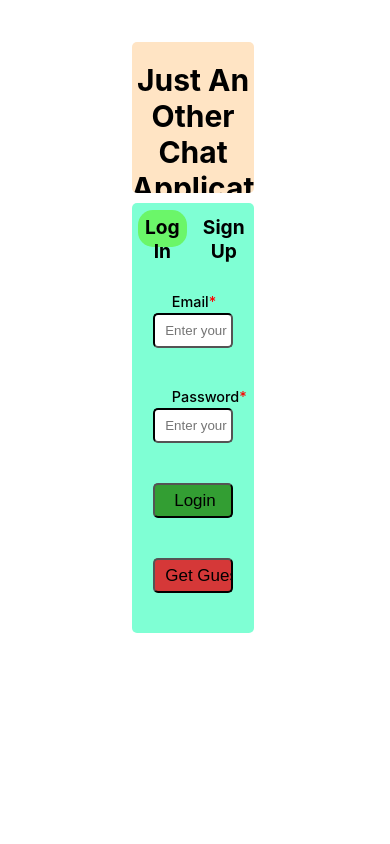
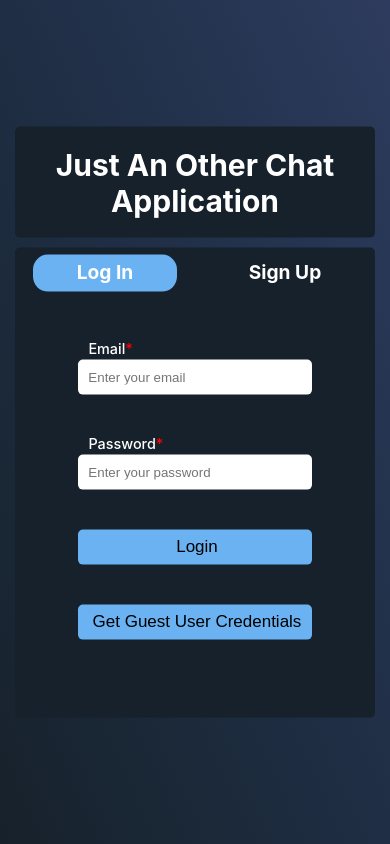
Before and after one commit to akshaiathota/chat-app, a React (Create React App) app in the folder client/: page / in a window 390 px wide. Built offline with nearby package versions, Linux system fonts and the light colour scheme.

Commit message:
made login page responsive

```diff
--- a/client/src/Pages/Authentication/Authentication.css
+++ b/client/src/Pages/Authentication/Authentication.css
@@ -1,42 +1,51 @@
-.authentication{
-    width: 35vw;
-    height:70vh;
+.login-signup-page {
+    width: 100vw;
+    height: 100vh;
+    background-image: linear-gradient(to right top, #17212b, #1a2837, #1f2e44, #253551, #2e3b5e);
+}
+
+.authentication {
+    width: 500px;
+    height: 70vh;
     display: flex;
     flex-direction: column;
-    margin-left:32vw;
-    margin-top:5vh;
+    position: absolute;
+    left: 50%;
+    top: 50%;
+    transform: translate(-50%, -50%);
 }
 
-.authentication .a-title{
+.authentication .a-title {
     width: 90%;
     margin-bottom: 10px;
     margin-left: 5%;
     border-radius: 5px;
     overflow: hidden;
-    background-color: bisque;
+    background-color: #17212B;
 }
 
-.a-title h1{
+.a-title h1 {
     font-size: 30px;
-    color:black;
+    color: black;
     text-align: center;
+    color: white;
 }
 
-.authentication .a-body{
+.authentication .a-body {
     width: 90%;
     height: 80%;
     margin-left: 5%;
     border-radius: 5px;
-    background-color: aquamarine;
+    background-color: #17212B;
 }
 
-.a-body .a-headers{
+.a-body .a-headers {
     width: 100%;
     height: 40px;
     margin-top: 5px;
 }
 
-.a-headers ul{
+.a-headers ul {
     width: 100%;
     height: 100%;
     margin: 0px;
@@ -48,7 +57,7 @@
     align-items: center;
 }
 
-.a-headers ul li{
+.a-headers ul li {
     width: 40%;
     height: 80%;
     border-radius: 15px;
@@ -58,23 +67,32 @@
     font-weight: 700;
     font-size: 1.2rem;
     cursor: pointer;
+    color: white;
+    /* background-color: #6ab2f2; */
 }
 
-.a-logInAndSignUp{
-   width: 90%;
-   height: 80%;
-   margin-top: 5px;
-   margin-left: 5%;
+.a-logInAndSignUp {
+    width: 90%;
+    height: 80%;
+    margin-top: 5px;
+    margin-left: 5%;
+    color: white;
 }
 
-.a-headers .highlight{
-    background-color: rgb(107, 246, 105);
+.a-headers .highlight {
+    background-color: #6ab2f2;
 }
 
-.height-small{
+.height-small {
     height: 70vh;
 }
 
-.height-large{
+.height-large {
     height: 95vh;
 }
+
+@media screen and (max-width:450px) {
+    .authentication {
+        width: 400px;
+    }
+}
--- a/client/src/Pages/Authentication/Authentication.js
+++ b/client/src/Pages/Authentication/Authentication.js
@@ -26,6 +26,7 @@ function Authentication() {
     }
 
     return (
+        <div className='login-signup-page'>
             <div className={(toggleInput ? 'height-small' : 'height-large') + ' authentication'}>
                 <div className='a-title'>
                     <h1>Just An Other Chat Application</h1>
@@ -42,6 +43,7 @@ function Authentication() {
                     </div>
                 </div>
             </div>
+        </div>
     )
 }
 
--- a/client/src/components/chat window/ChatWindow.css
+++ b/client/src/components/chat window/ChatWindow.css
@@ -36,7 +36,7 @@
 
 .cw-no-user {
     height: 100vh;
-    width: 75vw;
+    width: 68vw;
     background-color: #0e1621;
     text-align: center;
     font-size: 18px;
--- a/client/src/components/chat-list-item/ChatListItem.js
+++ b/client/src/components/chat-list-item/ChatListItem.js
@@ -7,7 +7,8 @@ function ChatListItem({ chat }) {
     const { user, setSelectedChat, selectedChat } = ChatState();
     const { users } = chat;
     const url = getOtherUser().pic;
-    //console.log(chat);
+    const time = new Date(chat.latestMessage.updatedAt);
+    const lastMsgTime = time.getHours() + ":" + time.getMinutes();
     function handleSelectedChat() {
         setSelectedChat(chat);
     }
@@ -44,7 +45,9 @@ function ChatListItem({ chat }) {
                             </div>
                             <div>
                                 <div className={`${chat === selectedChat ? 'color-black' : ''} cli-chat-time`}>
-                                    4:00PM
+                                    {
+                                        lastMsgTime
+                                    }
                                 </div>
                                 <div className='cli-chat-new-msg' >
                                     <div>
--- a/client/src/components/chat-list/ChatList.css
+++ b/client/src/components/chat-list/ChatList.css
@@ -1,6 +1,5 @@
 .chat-list {
-    max-width: 32vw;
-    min-width: 381px;
+    width: 32vw;
     background-color: #17212b;
     color: white;
 }
--- a/client/src/components/login/login.css
+++ b/client/src/components/login/login.css
@@ -1,4 +1,4 @@
-.login-page{
+.login-page {
     width: 80%;
     height: 45vh;
     margin-left: 10%;
@@ -9,14 +9,16 @@
     align-items: center;
 }
 
-.l-email, .l-password{
+.l-email,
+.l-password {
     width: 100%;
     display: flex;
     flex-direction: column;
     align-items: center;
 }
 
-.l-email label, .l-password label{
+.l-email label,
+.l-password label {
     font-size: 0.9rem;
     margin-bottom: 3px;
     align-self: flex-start;
@@ -24,31 +26,36 @@
     font-weight: 500;
 }
 
-.login-page input[type='submit']{
-    background-color: rgb(51, 158, 51);
+.login-page input[type='submit'] {
+    background-color: #6ab2f2;
     font-size: 17px;
     font-weight: 500;
 }
 
-.login-page input[type='button']{
-    background-color: rgb(213, 56, 56);
+.login-page input[type='button'] {
+    background-color: #6ab2f2;
     font-size: 17px;
     font-weight: 500;
 }
 
-.login-page input{
+.login-page input {
     width: 90%;
     height: 35px;
     padding-left: 10px;
     box-sizing: border-box;
     border-radius: 5px;
-    border-color: black;
+    border: none;
+    outline: none;
 }
 
-.l-red{
-    color:red;
+.l-red {
+    color: red;
 }
 
-.l-button{
+.l-button {
     cursor: pointer;
 }
+
+.login-page input:focus {
+    border: 3px solid #009AFA;
+}
--- a/client/src/components/menu-item/MenuItem.css
+++ b/client/src/components/menu-item/MenuItem.css
@@ -5,6 +5,7 @@
     align-items: center;
     margin-bottom: 10px;
     cursor: pointer;
+    color: white;
 }
 
 .menu-item:hover {
--- a/client/src/components/message item/MessageItem.css
+++ b/client/src/components/message item/MessageItem.css
@@ -5,7 +5,6 @@
     display: flex;
     background-color: #6ab2f2;
     align-items: center;
-    position: relative;
     margin: 15px;
     border-radius: 8px;
 }
--- a/client/src/components/signup/signup.css
+++ b/client/src/components/signup/signup.css
@@ -1,7 +1,8 @@
-.signup-page{
+.signup-page {
     width: 80%;
     height: 65vh;
-    margin-top: 2%;;
+    margin-top: 2%;
+    ;
     margin-left: 10%;
     display: flex;
     flex-direction: column;
@@ -9,23 +10,25 @@
     align-items: center;
 }
 
-.signup-page input{
+.signup-page input {
     width: 90%;
     height: 35px;
     box-sizing: border-box;
     border-radius: 5px;
     border-color: black;
     padding-left: 10px;
+    border: none;
+    outline: none;
 }
 
-.s-input{
+.s-input {
     width: 100%;
     display: flex;
     flex-direction: column;
     align-items: center;
 }
 
-.s-input label{
+.s-input label {
     font-size: 0.9rem;
     margin-bottom: 3px;
     align-self: flex-start;
@@ -33,15 +36,19 @@
     font-weight: 500;
 }
 
-.s-input input[type='file']{
+.s-input input[type='file'] {
     padding: 0px;
     cursor: pointer;
 }
 
-.signup-page input[type='submit']{
-    background-color: rgb(51, 158, 51);
+.signup-page input[type='submit'] {
+    background-color: #6ab2f2;
     font-size: 17px;
     font-weight: 500;
-    color:aliceblue;
+    color: aliceblue;
     cursor: pointer;
 }
+
+.signup-page input:focus {
+    border: 3px solid #009AFA;
+}
```
Lines whose indentation alone changed are shown as unchanged.
